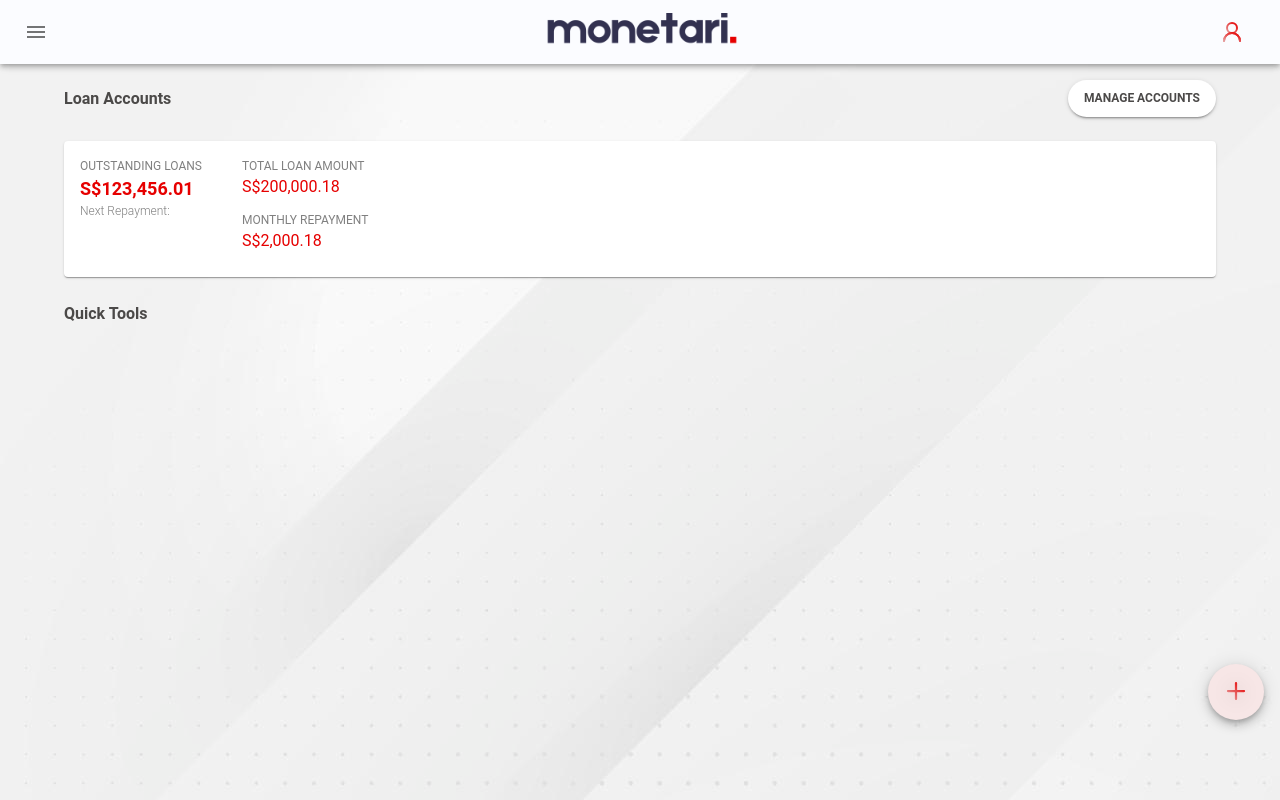
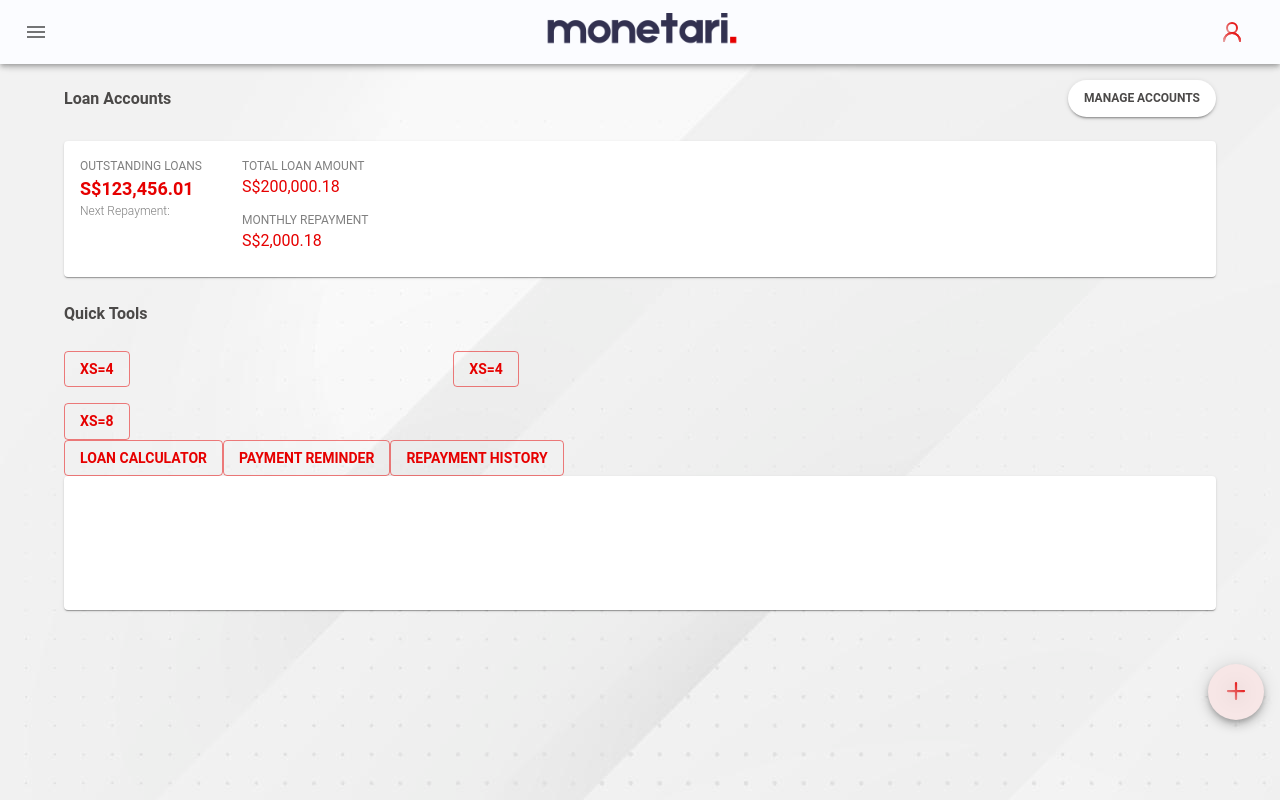
Before and after one commit to evelynpehty/IS484-IS-Project-Experience, a React (Create React App) app in the folder frontend/: page /loan in a window 1280 px wide. Built offline with nearby package versions, Linux system fonts and the light colour scheme.

Commit message:
commit to pull updated main

```diff
--- a/frontend/src/pages/Loan_Module/loan-summary.js
+++ b/frontend/src/pages/Loan_Module/loan-summary.js
@@ -5,7 +5,7 @@ import { Link } from "react-router-dom";
 
 // MUI Components
 import Grid from '@mui/material/Unstable_Grid2';
-import { Container, Box, Typography, Card, CardContent } from "@mui/material";
+import { Container, Box, Typography, Card, CardContent, Button } from "@mui/material";
 
 // Customised Components
 import MainAppBar from "../../components/MainAppBar";
@@ -14,6 +14,9 @@ import OutlinedReusableButton from "../../components/OutlinedButton";
 import DepositCard from "../../components/DepositCard";
 import EditDepositCard from "../../components/EditDepositCard";
 import FabButton from "../../components/FabButton";
+
+import { ReactComponent as calculator } from "../../assets/icons/calculator-line.svg";
+
 
 
 function LoanSummary() {
@@ -95,6 +98,41 @@ function LoanSummary() {
                     <Grid container style={styles.grid} direction="row" justifyContent="space-between" alignItems="center">
                         <Typography style={styles.label} variant="h6">Quick Tools</Typography>
                     </Grid>
+                    <Grid container spacing={2}>
+                        <Grid item xs={4}>
+                            <Button variant="outlined">xs=4</Button>
+                        </Grid>
+                        <Grid item xs={4}>
+                            <Button variant="outlined">xs=4</Button>
+                        </Grid>
+                        <Grid item xs={8}>
+                            <Button variant="outlined">xs=8</Button>
+                        </Grid>
+                    </Grid>
+                    <Box>
+                        <Button variant="outlined">Loan Calculator</Button>
+                        <Button variant="outlined">Payment Reminder</Button>
+                        <Button variant="outlined">Repayment History</Button>
+                    </Box>
+
+                    {/* Cards of every loan account */}
+                    <Card style={styles.card}>
+                        <CardContent style={styles.cardContent}>
+                            <Box
+                                sx={{
+                                    display: 'grid',
+                                    gridTemplateColumns: { xs: '1fr 1fr' },
+                                    gap: 2,
+                                }}
+                            >
+                                <Typography sx={{ fontSize: 12 }} color="white">UBS</Typography>
+                            </Box>
+                            <Typography sx={{ fontSize: 16, fontWeight: "bold" }} color="white">111</Typography>
+                            <Typography sx={{ fontSize: 12 }} color="white">111</Typography>
+                            <Typography sx={{ fontSize: 12 }} textAlign="end" color="white">Available Balance</Typography>
+                            <Typography sx={{ fontSize: 16, fontWeight: "bold" }} textAlign="end" color="white">SGD $111</Typography>
+                        </CardContent>
+                    </Card>
 
                     {/* to beautify */}
                     {isEmpty && <p>You do not have any loan account</p>}
```
Also changed, not shown: frontend/src/assets/icons/calculator-line.svg (added).
